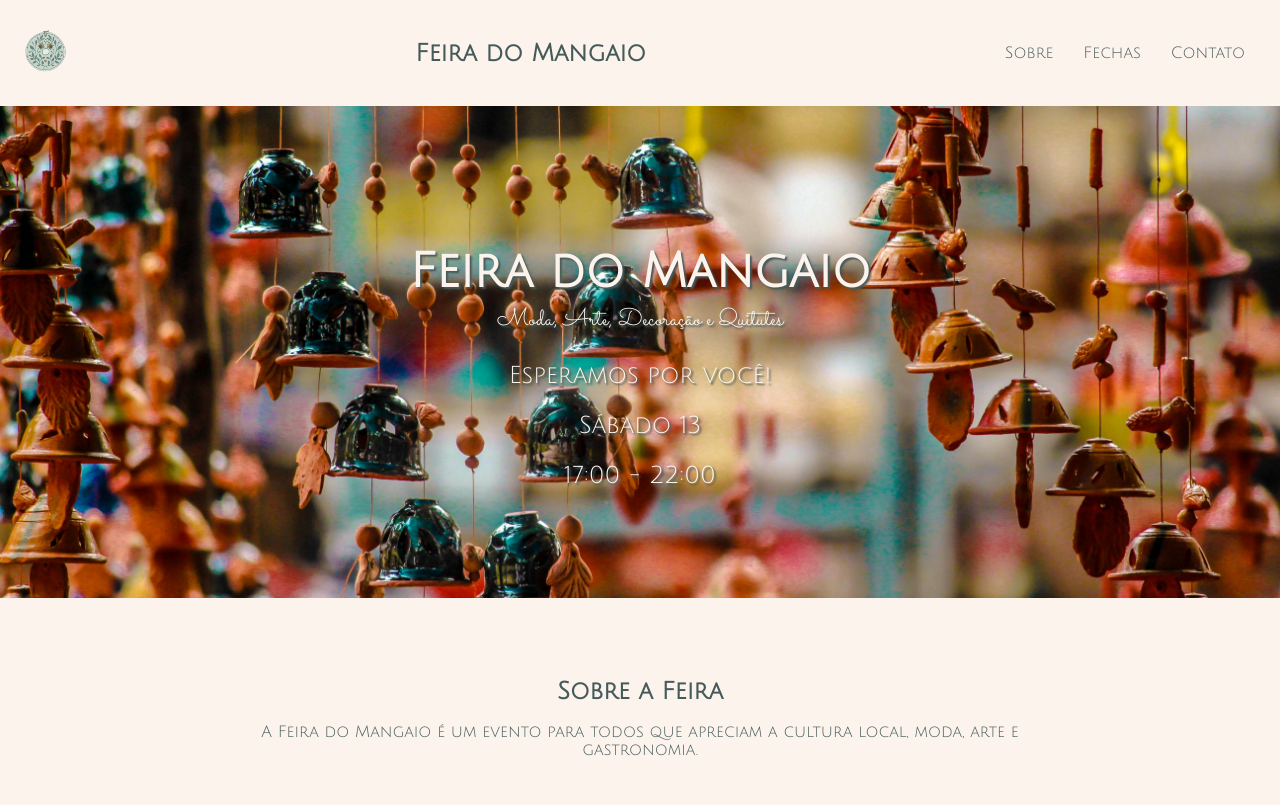
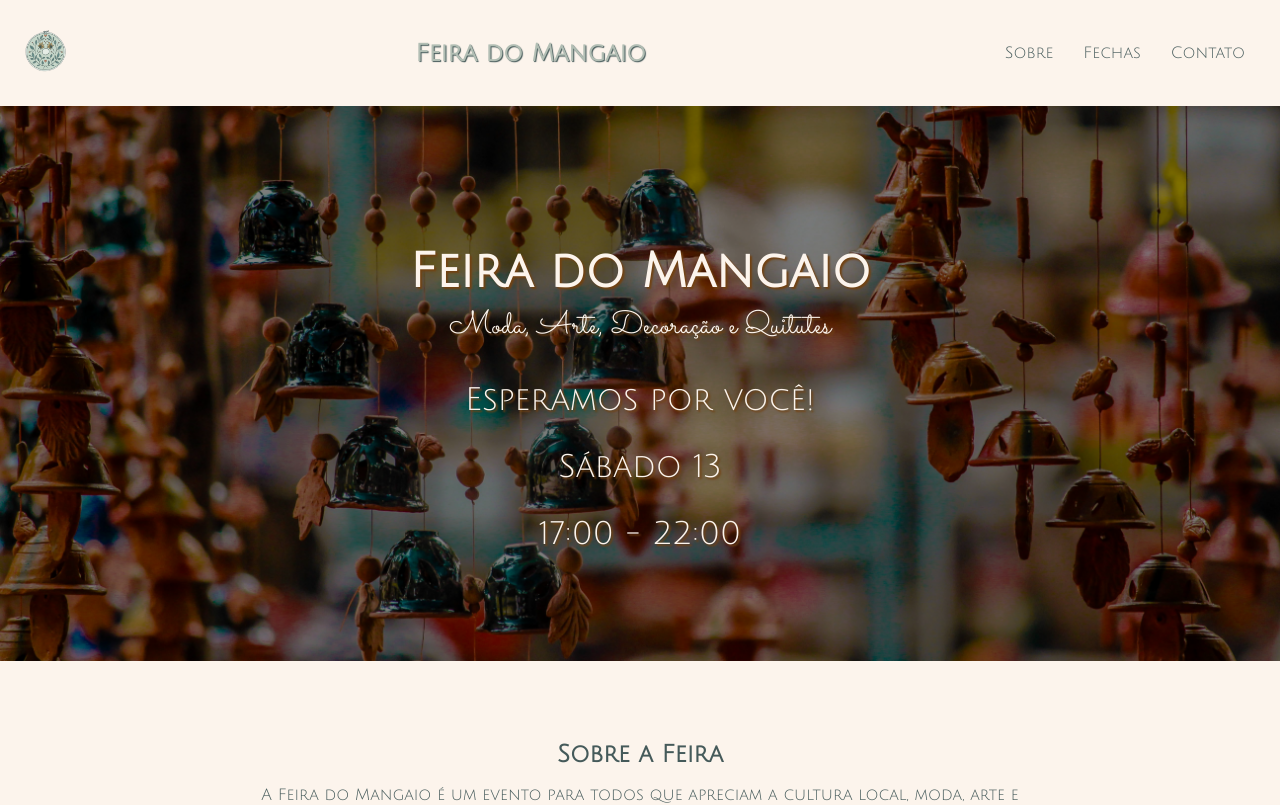
Before and after one commit to perezcatriel/feira-do-mangaio, a Vue app: page / in a window 1280 px wide. Shown: the top 805 px of the page. Built offline with nearby package versions, Linux system fonts and the light colour scheme.

Commit message:
[FIX] styles

```diff
--- a/src/components/LandingPage.vue
+++ b/src/components/LandingPage.vue
@@ -85,12 +85,6 @@ export default {
 <style scoped>
 @import url('https://fonts.googleapis.com/css2?family=Julius+Sans+One&family=Sacramento&display=swap');
 
-:root {
-  --negro: #000000;
-  --blanco: #ffffff;
-  --gris: #cccccc;
-}
-
 .landing-page {
   font-family: "Julius Sans One", Impact, Haettenschweiler, "Arial Narrow Bold",
     sans-serif;
@@ -106,6 +100,11 @@ export default {
   align-items: center;
 }
 
+.navbar h2 {
+  color: var(--gris);
+  text-shadow: 1px 1px 1px var(--negro);
+}
+
 .navbar-brand img {
   height: 50px;
 }
@@ -114,6 +113,10 @@ export default {
   margin: 0 15px;
   color: var(--negro);
   text-decoration: none;
+}
+
+.navbar-menu a:hover {
+  color: var(--naranja)
 }
 
 .menu-icon {
@@ -127,8 +130,25 @@ export default {
   padding: 100px 20px;
   background: url("@/assets/photos/feira.jpg") no-repeat center center;
   background-size: cover;
+  position: relative;
   color: var(--blanco);
-  text-shadow: 2px 2px 2px var(--negro);
+  text-shadow: 2px 2px 2px var(--marron);
+}
+
+.hero::before {
+  content: "";
+  position: absolute;
+  top: 0;
+  left: 0;
+  width: 100%;
+  height: 100%;
+  background-color: rgba(0, 0, 0, 0.5); /* Cambia el color y la opacidad según tu preferencia */
+  z-index: 1; /* Asegúrate de que esté detrás del contenido del hero */
+}
+
+.hero-content {
+  position: relative; /* Agrega esta línea */
+  z-index: 2; /* Asegúrate de que el contenido esté encima de la capa transparente */
 }
 
 .hero-content h1 {
@@ -137,7 +157,7 @@ export default {
 }
 
 .hero-content p {
-  font-size: 1.5em;
+  font-size: 2em;
   margin-bottom: 10px;
 }
 
```
